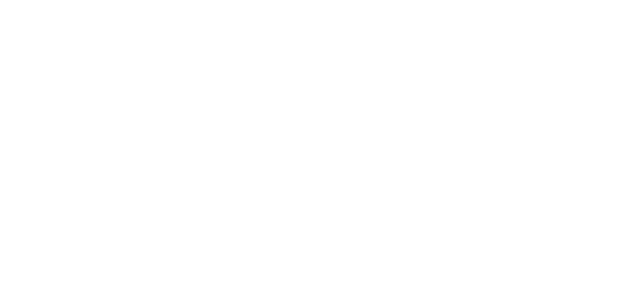
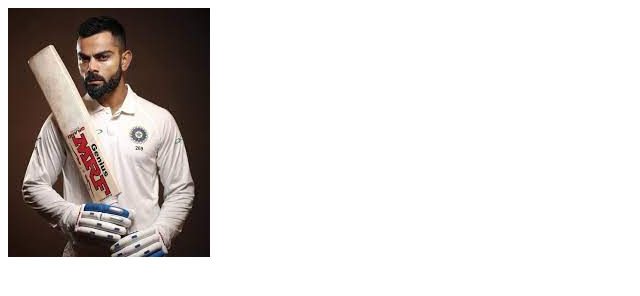
Before and after one commit to most-momotaj/my-second-repo, a plain HTML site: page index.html in a window 1280 px wide. Shown: the whole page, without its empty margins (0-640 px from the left). Drawn offline with Linux system fonts and the light colour scheme.

Commit message:
image change

```diff
--- a/index.html
+++ b/index.html
@@ -7,6 +7,6 @@
     <title>leder-board</title>
 </head>
 <body>
-
+   <img src="images/play.jpg" alt="">
 </body>
 </html>
```
Also changed, not shown: images/play.jpg (added).
